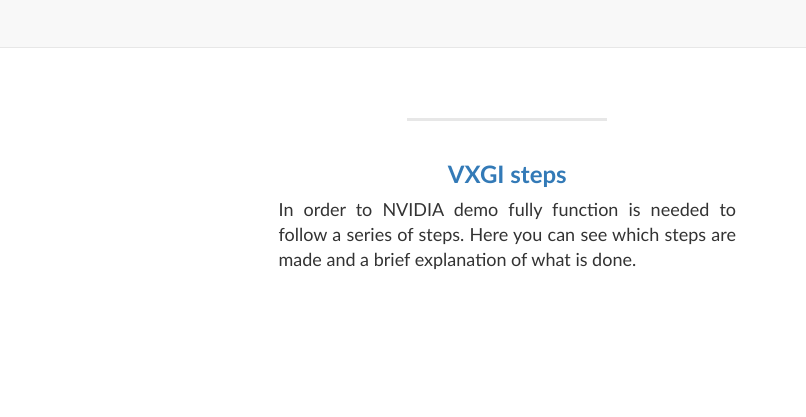
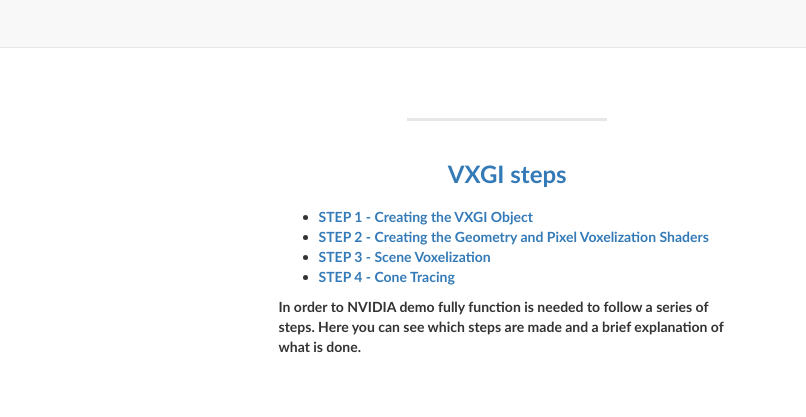
Before and after one commit to Machinezero/Machinezero.github.io, a plain HTML site: page index.html in a window 1280 px wide. Shown: the part 1721-2138 px from the top of the page, 474-1280 px from the left. Drawn offline with Linux system fonts and the light colour scheme; files whose address does not match are found by name.

Commit message:
changed index page- pointing to new Steps page

```diff
--- a/css-js/css/landing-page.css
+++ b/css-js/css/landing-page.css
@@ -9,7 +9,9 @@ html {
     width: 100%;
     height: 100%;
 }
-
+.articlePost > .row {
+  margin-left: 0px !important; margin-right: 0px !important;
+}
 body,
 h1,
 h2,
--- a/css-js/css/style.css
+++ b/css-js/css/style.css
@@ -7,6 +7,8 @@ html * {
   -webkit-font-smoothing: antialiased;
   -moz-osx-font-smoothing: grayscale;
 }
+
+
 
 *, *:after, *:before {
   -webkit-box-sizing: border-box;
--- a/index.html
+++ b/index.html
@@ -160,12 +160,19 @@
                 <div class="col-lg-5 col-lg-offset-1 col-sm-push-6  col-sm-6">
                     <hr class="section-heading-spacer">
                     <div class="clearfix"></div>
-                    <a style="text-align:center" href="post.html#c">
+                    <a style="text-align:center" href="post2.html">
                         <h3 class="post-title">
                             VXGI steps
                         </h3>
                     </a>
-                    <p class="lead" style="text-align:justify">In order to NVIDIA demo fully function is needed to follow a series of steps. Here you can see which steps are made and a brief explanation of what is done.</p>
+                    <p class="lead" style="text-align:justify">
+                    <ul>
+                    <li><a style="text-align:center" href="post2.html#steps1">STEP 1 - Creating the VXGI Object</a></li>
+                    <li><a style="text-align:center" href="post2.html#steps2">STEP 2 - Creating the Geometry and Pixel Voxelization Shaders</a></li>
+                    <li><a style="text-align:center" href="post2.html#steps3">STEP 3 - Scene Voxelization</a></li>
+                    <li><a style="text-align:center" href="post2.html#steps4">STEP 4 - Cone Tracing</a></li>
+                    </ul>
+                    In order to NVIDIA demo fully function is needed to follow a series of steps. Here you can see which steps are made and a brief explanation of what is done.</p>
                 </div>
                 <div class="col-lg-5 col-sm-pull-6  col-sm-6">
                     <img class="img-responsive" src="img/ponte.jpg" alt="">
--- a/post2.html
+++ b/post2.html
@@ -21,7 +21,6 @@
     <link href="css-js/fonts/lato.css" rel="stylesheet" type="text/css">
 
     <script src="css-js/js/jquery.js"></script>
-    <script src="css-js/fullScreen/jqueryFull.js"></script>
     <script src="css-js/js/bootstrap.min.js"></script>
 
     <script type="text/javascript" src="css-js/syntaxhighlighter_3.0.83/scripts/shCore.js"></script>
@@ -102,7 +101,7 @@
     <div class="articlePost">
         <div class="row">
 
-            <div id="c" class="col-lg-8 col-lg-offset-2 col-md-10 col-md-offset-1" style="display:none">
+            <div id="c" class="col-lg-8 col-lg-offset-2 col-md-10 col-md-offset-1">
                 <a name="c"></a>
                 <h1 class="articleTitle">VXGI steps.</h1>
 
```
